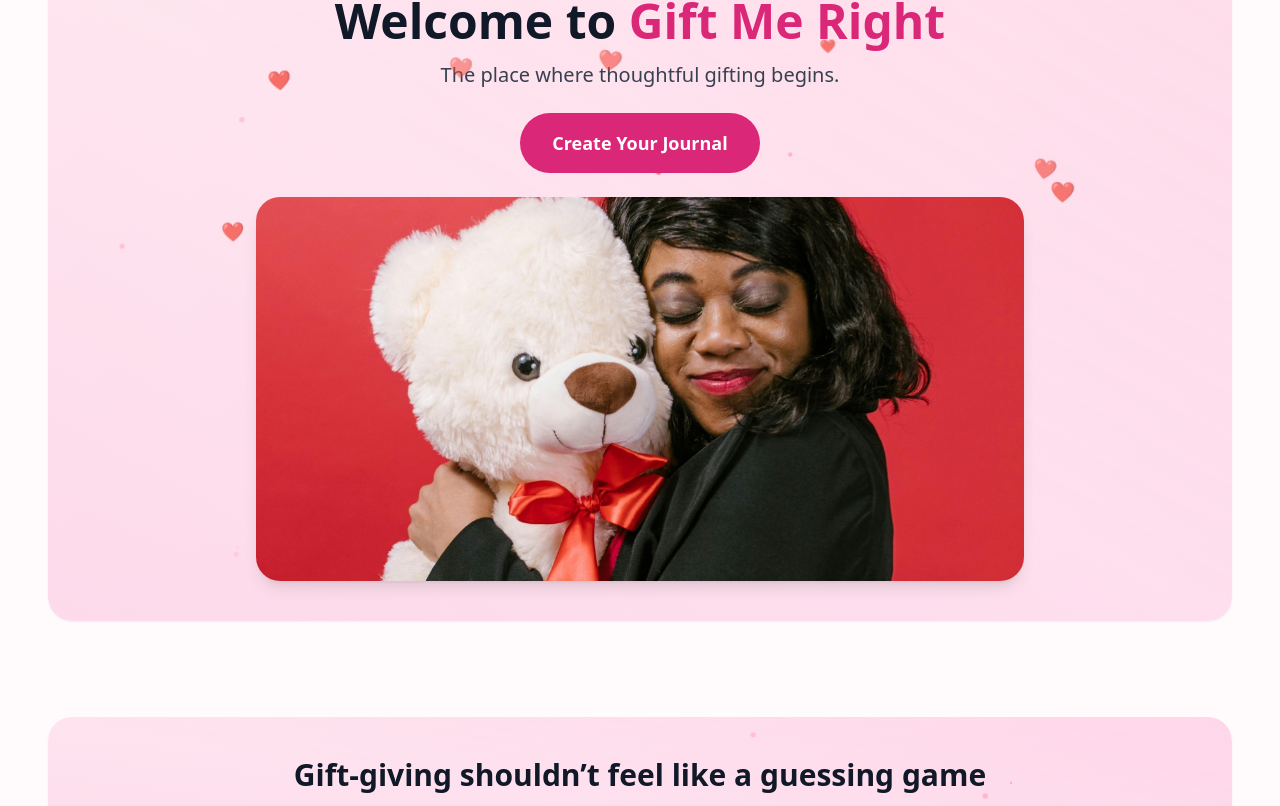
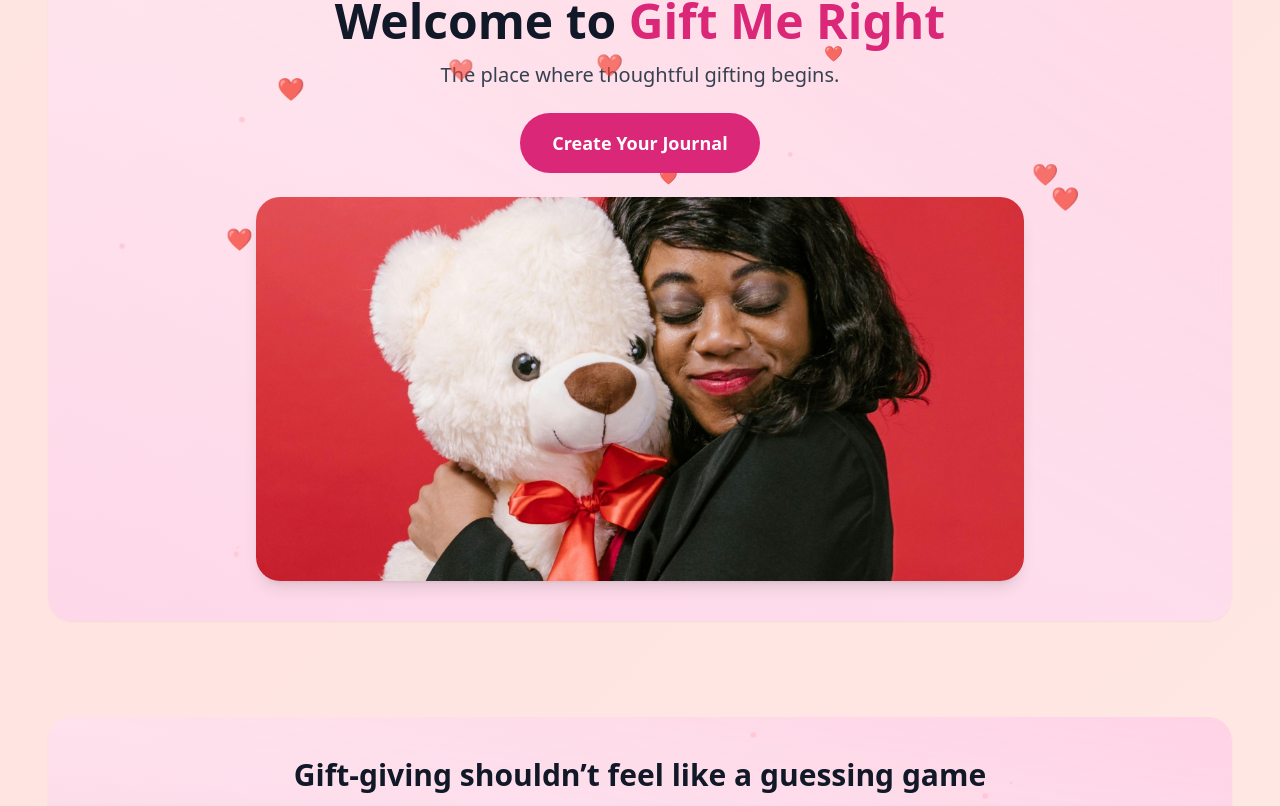
Before and after one commit to GiftMeRight/Gift-Me-Right-Official, a Next.js app: page / in a window 1280 px wide. Shown: the part 343-1149 px from the top of the page. Built offline with nearby package versions, Linux system fonts and the light colour scheme.

Commit message:
Update globals.css

```diff
--- a/app/globals.css
+++ b/app/globals.css
@@ -2,15 +2,12 @@
 @tailwind components;
 @tailwind utilities;
 
-/* Body styling */
+/* Full-page soft gradient background */
 body {
-  background-color: #fffafc;
+  background: linear-gradient(135deg, #fff0f5, #ffe4e1, #fffaf0);
+  background-size: 400% 400%;
+  animation: pulseGlow 20s ease infinite;
   line-height: 1.7;
-  transition: background-color 0.5s ease;
-}
-
-.dark body {
-  background-color: #111; /* Luxury dark background */
 }
 
 /* Section scroll offset */
@@ -18,7 +15,7 @@ section {
   scroll-margin-top: 80px;
 }
 
-/* Soft pulsing background */
+/* Soft pulse animation for glow */
 @keyframes softPulse {
   0% { background-color: #fffafc; }
   50% { background-color: #fdecef; }
@@ -28,7 +25,7 @@ section {
   animation: softPulse 8s ease-in-out infinite;
 }
 
-/* Fade-in animation */
+/* Fade-in for sections */
 @keyframes fadeIn {
   from { opacity: 0; transform: translateY(20px); }
   to { opacity: 1; transform: translateY(0); }
@@ -44,52 +41,30 @@ section {
   100% { background-position: 0% 50%; }
 }
 .bg-glow {
-  background: linear-gradient(
-    135deg,
-    rgba(255,192,203,0.3),
-    rgba(255,182,193,0.3),
-    rgba(255,105,180,0.3)
-  );
+  background: linear-gradient(135deg, rgba(255,192,203,0.3), rgba(255,182,193,0.3), rgba(255,105,180,0.3));
   background-size: 400% 400%;
   animation: pulseGlow 15s ease infinite;
+  border-radius: 1rem;
 }
 
-/* Floating shimmer particles with subtle color cycle */
+/* Floating particles / hearts */
 @keyframes floatParticle {
-  0% { transform: translateY(0) translateX(0) scale(1); opacity: 0.4; background-color: #ffc0cb; }
-  25% { background-color: #ffb6c1; }
-  50% { transform: translateY(-20px) translateX(10px) scale(1.1); opacity: 0.7; background-color: #ff69b4; }
-  75% { background-color: #ffb6c1; }
-  100% { transform: translateY(0) translateX(-10px) scale(1); opacity: 0.4; background-color: #ffc0cb; }
+  0% { transform: translateY(0) translateX(0) scale(1); opacity: 0.5; }
+  25% { opacity: 0.7; }
+  50% { transform: translateY(-20px) translateX(10px) scale(1.2); opacity: 0.8; }
+  75% { opacity: 0.7; }
+  100% { transform: translateY(0) translateX(-10px) scale(1); opacity: 0.5; }
 }
-
 .particle {
   position: absolute;
-  width: 3px;
-  height: 3px;
   border-radius: 50%;
+  background-color: #ffc0cb;
   animation: floatParticle linear infinite;
 }
 
-/* Optional fade-up animation for other elements */
-@keyframes fadeUp {
-  from { opacity: 0; transform: translateY(16px); }
-  to { opacity: 1; transform: translateY(0); }
-}
-/* Floating hearts animation */
-@keyframes floatHeart {
-  0% { transform: translateY(0) translateX(0) rotate(0deg); opacity: 0.4; }
-  25% { transform: translateY(-15px) translateX(5px) rotate(10deg); opacity: 0.6; }
-  50% { transform: translateY(-30px) translateX(-5px) rotate(-10deg); opacity: 0.8; }
-  75% { transform: translateY(-15px) translateX(5px) rotate(10deg); opacity: 0.6; }
-  100% { transform: translateY(0) translateX(0) rotate(0deg); opacity: 0.4; }
-}
-
+/* Floating hearts */
 .floating-heart {
   position: absolute;
-  font-size: 1rem; /* Adjust size */
-  color: #ff6eb4;
-  opacity: 0.4;
-  animation: floatHeart linear infinite;
-  pointer-events: none; /* So they don’t block clicks */
+  opacity: 0.7;
+  animation: floatParticle linear infinite;
 }
```
